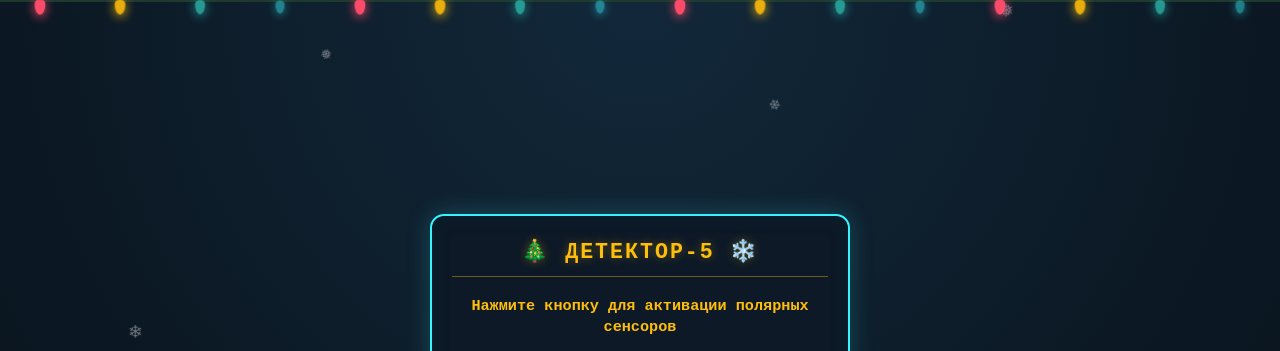
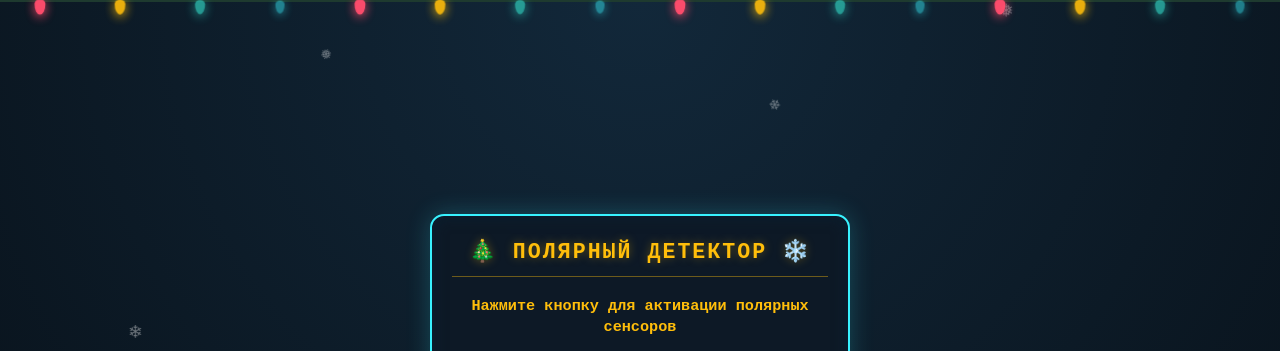
Before and after one commit to alekseykuznetsovtv-tech/RadarNovyigod, a plain HTML site: page index.html in a window 1280 px wide. Shown: the top 351 px of the page. Drawn offline with Linux system fonts and the light colour scheme.

Commit message:
index.html

```diff
--- a/index.html
+++ b/index.html
@@ -202,7 +202,7 @@
     </div>
 
     <div class="container">
-        <h1>🎄 ДЕТЕКТОР-5 ❄️</h1>
+        <h1>🎄 Полярный детектор ❄️</h1>
         <div id="status" class="status-box">Нажмите кнопку для активации полярных сенсоров</div>
 
         <!-- Графическая шкала -->
```
